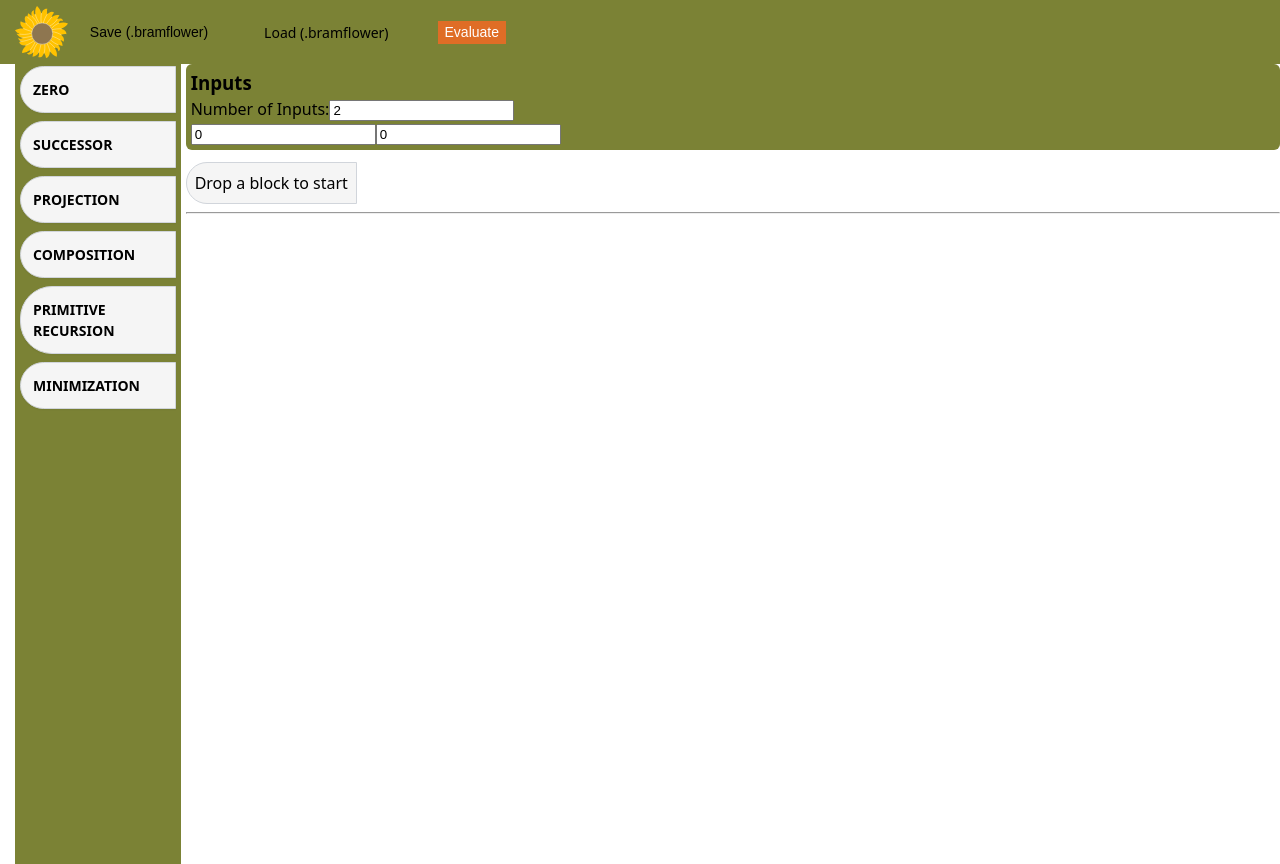
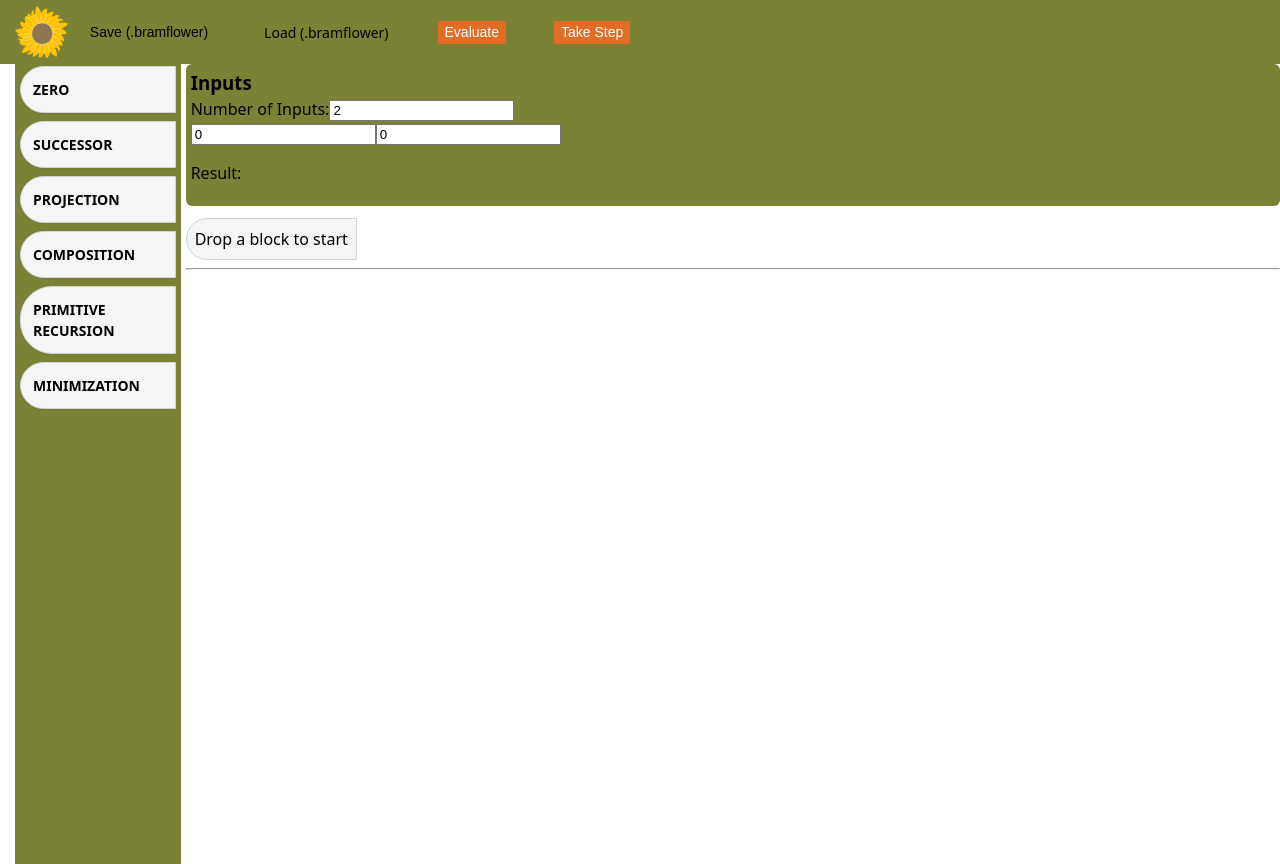
Before and after one commit to Bram-Hub/Sunflower, a React (Vite) app in the folder recursive_blocks/: page / in a window 1280 px wide. Built offline with nearby package versions, Linux system fonts and the light colour scheme.

Commit message:
Preparing for block stepping and also displaying result on page

```diff
--- a/recursive_blocks/src/BlockEditor.tsx
+++ b/recursive_blocks/src/BlockEditor.tsx
@@ -1,5 +1,5 @@
 import React, { useState, useRef, useCallback  } from "react";
-import { BlockData, evaluateBlock, removeBlockById, setInputCountOfBlock } from "./BlockUtil";
+import { BlockData, evaluateBlock, removeBlockById, setInputCountOfBlock, stepBlock } from "./BlockUtil";
 import { Block, getDefaultChildren, getDefaultValues } from "./Block";
 import { v4 as uuidv4 } from "uuid";
 import { useDrop } from "react-dnd";
@@ -151,7 +151,26 @@ export function BlockEditor() {
     if (rootBlock) {
       try {
         const result = evaluateBlock(rootBlock, inputs);
-        alert(`Result: ${result}`);
+        const resultElement = document.querySelector('.result');
+        if (resultElement) {
+          resultElement.textContent = `Result: ${result}`;
+        }
+      } catch (error: any) {
+        alert(`Error: ${error.message}`);
+      }
+    } else {
+      alert("No root block to evaluate.");
+    }
+  };
+
+  const handleStep = () => {
+    if (rootBlock) {
+      try {
+        const result = stepBlock(rootBlock, inputs);
+        const resultElement = document.querySelector('.result');
+        if (resultElement) {
+          resultElement.textContent = `Result: ${result}`;
+        }
       } catch (error: any) {
         alert(`Error: ${error.message}`);
       }
@@ -166,6 +185,7 @@ export function BlockEditor() {
         onSave={handleSave}
         onLoad={handleLoad}
         onEvaluate={handleEvaluate}
+        onStep={handleStep}
       />
       <div className="input-section">
         <h3 className="font-semibold mb-2">Inputs</h3>
@@ -195,6 +215,7 @@ export function BlockEditor() {
             />
           ))}
         </div>
+        <p className="result">Result: </p>
       </div>
 
       <div className="editor-content">
--- a/recursive_blocks/src/BlockUtil.tsx
+++ b/recursive_blocks/src/BlockUtil.tsx
@@ -43,6 +43,17 @@ export function evaluateBlock(
   return ev;
 }
 
+export function stepBlock(
+  block: BlockData,
+  inputs: number[],
+  evaluate: BlockEvaluator = stepBlock
+): number {
+  const config = blockConfig[block.type];
+  const ev = config.evaluate(block, inputs, evaluate);
+  console.log(`Current Step: block ${block.type} with inputs ${inputs} => Result: ${ev}`);
+  return ev;
+}
+
 export function getInputCountOfSlot(
   slot: BlockSlot,
   defaultCount: number = 0
--- a/recursive_blocks/src/Toolbar.tsx
+++ b/recursive_blocks/src/Toolbar.tsx
@@ -5,9 +5,10 @@ interface ToolbarProps {
   onSave: () => void;
   onLoad: (event: React.ChangeEvent<HTMLInputElement>) => void;
   onEvaluate: () => void;
+  onStep: () => void;
 }
 
-export function Toolbar({ onSave, onLoad, onEvaluate }: ToolbarProps) {
+export function Toolbar({ onSave, onLoad, onEvaluate, onStep }: ToolbarProps) {
   return (
     <div className="toolbar-container">
       <img src="src/assets/logo.svg" alt="Sunflower" className="logo"/>
@@ -28,6 +29,10 @@ export function Toolbar({ onSave, onLoad, onEvaluate }: ToolbarProps) {
         <button onClick={onEvaluate} className="toolbar-button evaluate-button">
           Evaluate
         </button>
+
+        <button onClick={onStep} className="toolbar-button evaluate-button">
+          Take Step
+        </button>
       </div>
     </div>
   );
```
